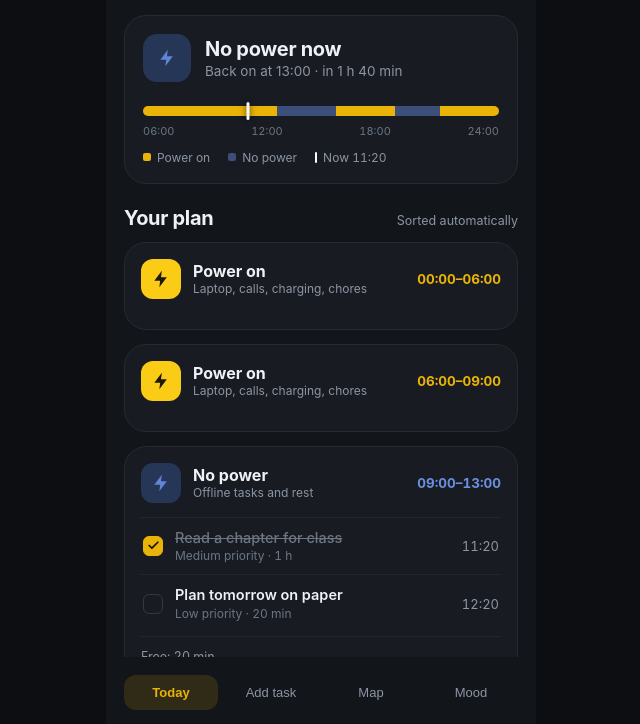
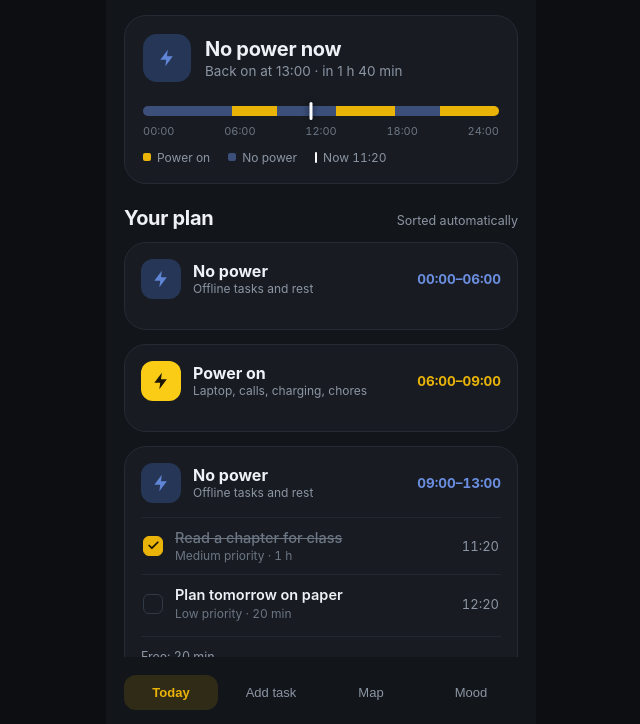
Before and after one commit to RomanGGX/General-Blackout-Planner, a plain HTML site: page index.html in a window 1280 px wide. Both pictures are taken after a click on the button "Plan my day". Shown: the part 76-800 px from the top of the page, without its empty margins (319-959 px from the left). Drawn offline with Linux system fonts and the light colour scheme.

Commit message:
update: status card now starts from start of the day

```diff
--- a/app.js
+++ b/app.js
@@ -6,7 +6,7 @@ const state = {
   group: "Group 3.1",
   nowMinutes: 11 * 60 + 20, // 11:20
 segments: [
-    { start: 0, end: 360, hasPower: true },     // 00:00 - 06:00
+    { start: 0, end: 360, hasPower: false },     // 00:00 - 06:00
     { start: 360, end: 540, hasPower: true },   // 06:00 - 09:00
     { start: 540, end: 780, hasPower: false },  // 09:00 - 13:00
     { start: 780, end: 1020, hasPower: true },  // 13:00 - 17:00
@@ -237,7 +237,7 @@ function renderStatusCard() {
     ? `Off at ${formatTime(currentSeg.end)} · in ${formatDurationShort(remaining)}`
     : `Back on at ${formatTime(currentSeg.end)} · in ${formatDurationShort(remaining)}`;
 
-  const barStart = 360;
+  const barStart = 0;
   const barEnd = 1440;
   const totalSpan = barEnd - barStart;
   const nowPct = Math.min(100, Math.max(0, ((state.nowMinutes - barStart) / totalSpan) * 100));
@@ -265,6 +265,7 @@ function renderStatusCard() {
       <div class="timeline-track">${segmentsHtml}</div>
       <div class="now-marker" style="left: ${nowPct}%"></div>
       <div class="timeline-ticks">
+        <span>00:00</span>
         <span>06:00</span>
         <span>12:00</span>
         <span>18:00</span>
@@ -765,7 +766,7 @@ function renderOnboarding() {
   const addrInput = document.getElementById("addressInput");
   if (!bar || !summary) return;
 
-  const totalSpan = 1440 - 360; // 06:00 .. 24:00
+  const totalSpan = 1440; // 00:00 .. 24:00
   let totalOffMinutes = 0;
 
   bar.innerHTML = state.segments
--- a/style.css
+++ b/style.css
@@ -227,6 +227,12 @@ body {
   margin-top: 8px;
   font-variant-numeric: tabular-nums;
 }
+
+.timeline-ticks span:nth-child(1) { text-align: left; }
+.timeline-ticks span:nth-child(2) { text-align: center; }
+.timeline-ticks span:nth-child(3) { text-align: center; }
+.timeline-ticks span:nth-child(4) { text-align: center; }
+.timeline-ticks span:nth-child(5) { text-align: right; }
 
 .legend {
   display: flex;
```
